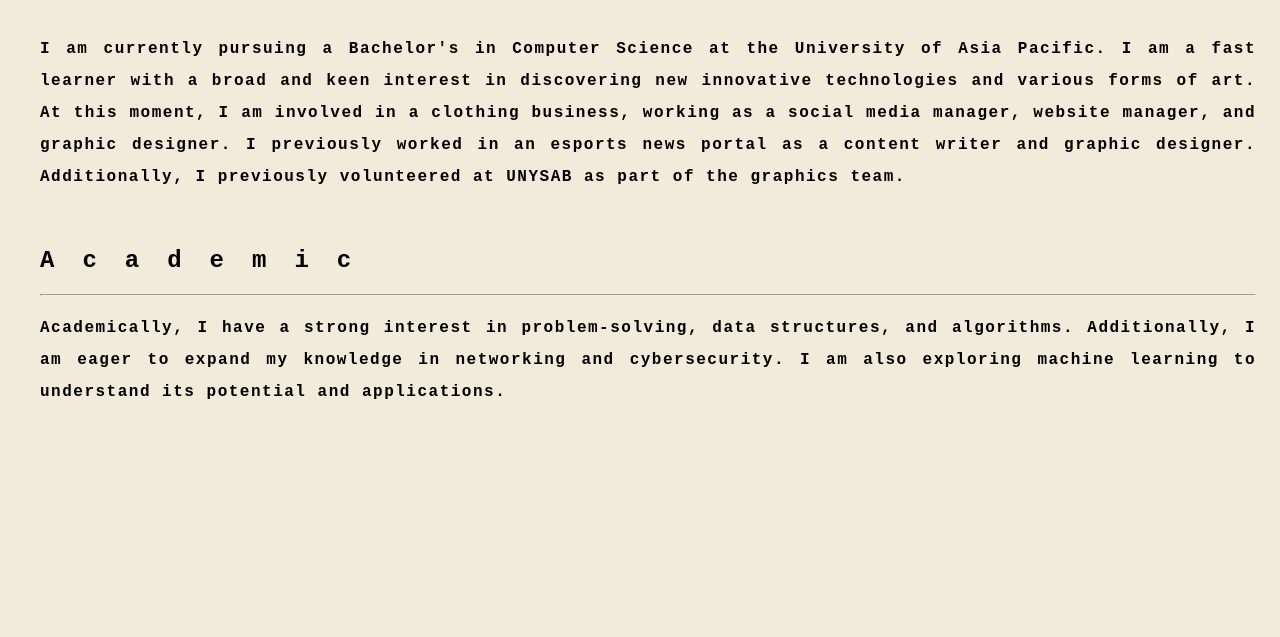
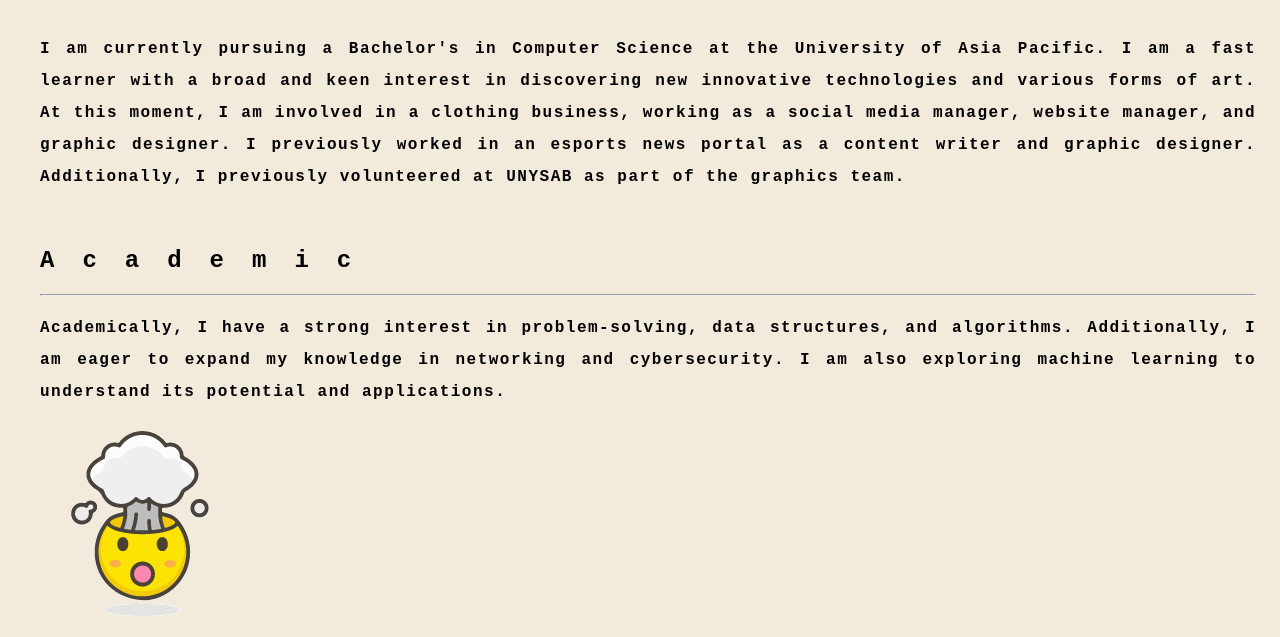
Before and after one commit to shahtaz/SHAHTAZ, a plain HTML site: page index.html in a window 1280 px wide. Shown: the part 336-973 px from the top of the page. Before the commit the page ends 800 px from the top, so only its background shows below. Drawn offline with Linux system fonts and the light colour scheme; the site is published under a folder, as on GitHub Pages, so addresses that start at the root find nothing.

Commit message:
Update index.html

```diff
--- a/index.html
+++ b/index.html
@@ -39,7 +39,7 @@
              potential and applications.
     </p>
     <a href="/academic/academic.html">
-        <img class="academic-icon" src="/photo/academic-icon.png" alt="">
+        <img class="academic-icon" src="photo/academic-icon.png" alt="">
     </a>
 
 </body>
```
